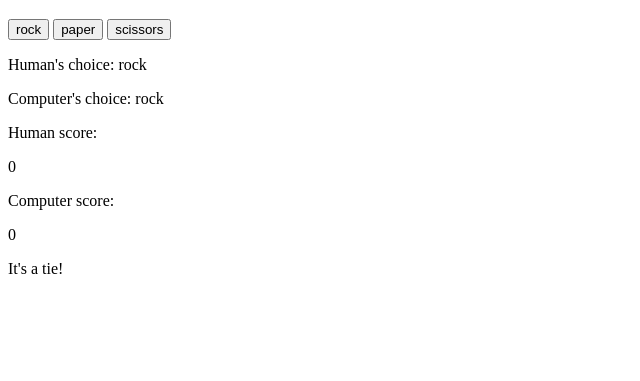
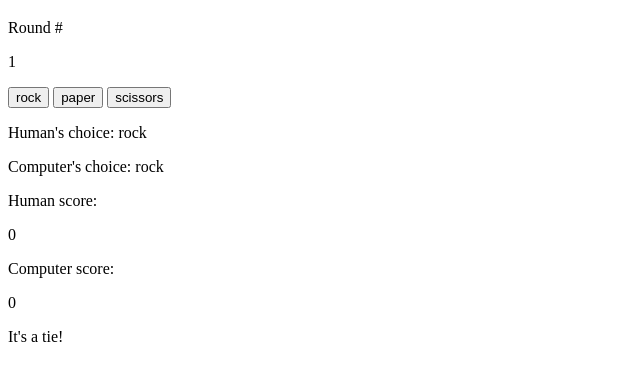
Before and after one commit to zacdos/rock-paper-scissors, a plain HTML site: page testing.html in a window 1280 px wide. Both pictures are taken after a click on the button "rock". Shown: the part 87-468 px from the top of the page, without its empty margins (0-640 px from the left). Drawn offline with Linux system fonts and the light colour scheme.

Commit message:
added a round counter to add after each button press

```diff
--- a/testing.html
+++ b/testing.html
@@ -9,6 +9,8 @@
             <h1>Choose your move!</h1>
         </div>
         <div id="buttons">
+            <p>Round #</p>
+            <p id="round">0</p>
             <button id="rock">rock</button>
             <button id="paper">paper</button>
             <button id="scissors">scissors</button>
@@ -17,9 +19,9 @@
             <div>
                 <p id="hChoice">Human's choice: </p>
                 <p id="cMove">Computer's choice: </p>
-                <p id="human">Human score: </p>
             </div>
             <div>
+                <p id="human">Human score: </p>
                 <p id="hScore">0</p>
                 <p id="computer">Computer score: </p>
                 <p id="cScore">0</p>
@@ -38,6 +40,7 @@
         let hChoice = document.querySelector('#hChoice')
         let cChoice = document.querySelector('#cMove')
         let ann = document.querySelector('#announcement')
+        let round = document.querySelector('#round')
 
         let choice = ''
         let computer = ''
@@ -46,7 +49,7 @@
             child.addEventListener('click', () => {
                 let option = child.textContent;
                 computerRandom()
-
+                round.innerHTML ++
                 switch(option) {
                     case 'rock':
                         choice = 'rock'
```
Also changed, not shown: 1 other file.
